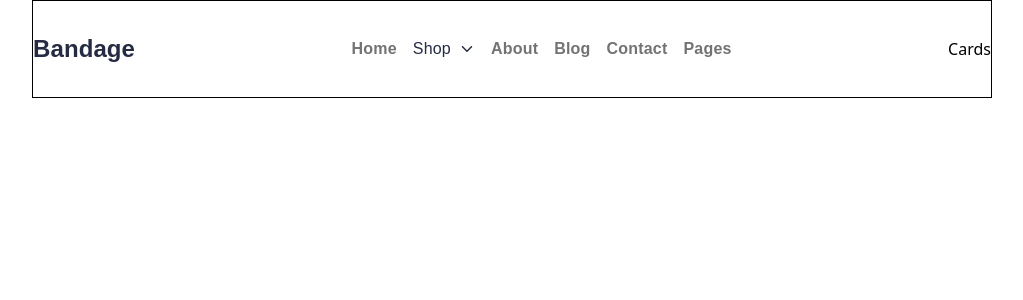
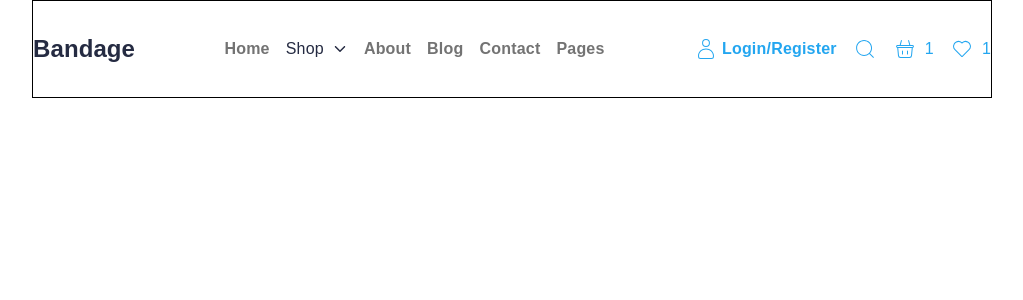
Before and after one commit to MuhammedZeki/D-nemProjesi-ecommers, a React (Vite) app: page / in a window 1280 px wide. Shown: the top 300 px of the page, without its empty margins (128-1151 px from the left). Built offline with nearby package versions, Linux system fonts and the light colour scheme.

Commit message:
cards added

```diff
--- a/src/components/home/Cards.jsx
+++ b/src/components/home/Cards.jsx
@@ -1,7 +1,24 @@
-import React from "react";
-
+import { CiUser, CiSearch, CiShoppingBasket, CiHeart } from "react-icons/ci";
 const Cards = () => {
-  return <div>Cards</div>;
+  return (
+    <div className="font-montserrat font-bold text-md leading-6 tracking-[0.2px] text-[#23A6F0] flex items-center gap-4 cursor-pointer">
+      <div className="flex items-center gap-1">
+        <CiUser className="w-6 h-6" />
+        <span>Login/Register</span>
+      </div>
+      <div>
+        <CiSearch className="w-6 h-6" />
+      </div>
+      <div className="flex items-center gap-2">
+        <CiShoppingBasket className="w-6 h-6" />
+        <span className="font-normal">1</span>
+      </div>
+      <div className="flex items-center gap-2">
+        <CiHeart className="w-6 h-6" />
+        <span className="font-normal">1</span>
+      </div>
+    </div>
+  );
 };
 
 export default Cards;
```
